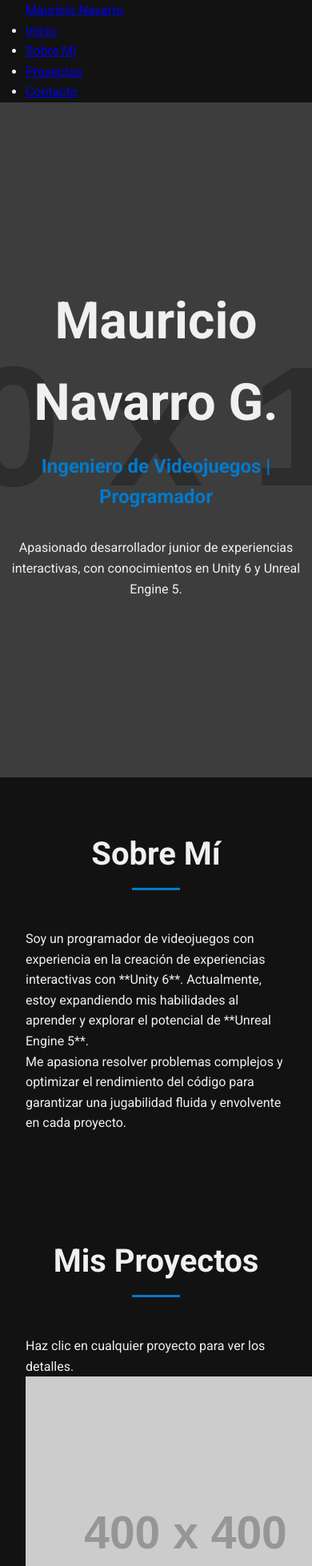
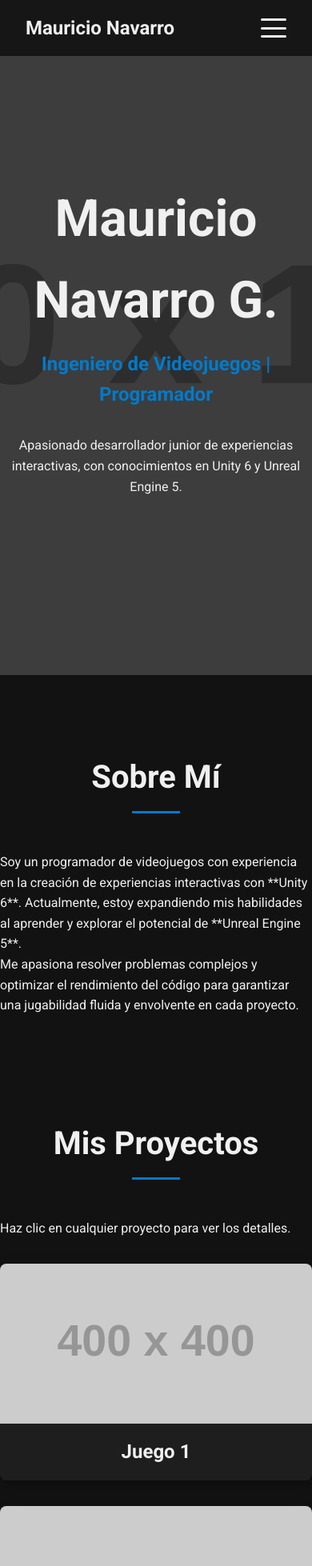
Before and after one commit to ELCHORE709/mi-portafolio, a plain HTML site: page index.html in a window 390 px wide. Shown: the top 1958 px of the page at 80% size. Drawn offline with Linux system fonts and the light colour scheme; placeholder pictures from the web are drawn by us.

Commit message:
Update style.css

```diff
--- a/style.css
+++ b/style.css
@@ -1,7 +1,7 @@
 :root {
     --bg-color: #121212;
     --text-color: #f0f0f0;
-    --accent-color: #007acc; /* Azul para enlaces y botones */
+    --accent-color: #007acc;
     --card-bg: #1e1e1e;
 }
 
@@ -19,13 +19,72 @@ body {
     scroll-behavior: smooth;
 }
 
-.container {
+/* Navbar */
+.navbar {
+    position: fixed;
+    top: 0;
+    left: 0;
+    width: 100%;
+    background: rgba(18, 18, 18, 0.9);
+    padding: 1rem 0;
+    z-index: 1000;
+    backdrop-filter: blur(5px);
+}
+
+.navbar .container {
+    display: flex;
+    justify-content: space-between;
+    align-items: center;
     max-width: 1100px;
     margin: auto;
-    overflow: hidden;
     padding: 0 2rem;
 }
 
+.logo {
+    color: var(--text-color);
+    text-decoration: none;
+    font-size: 1.5rem;
+    font-weight: bold;
+}
+
+.nav-links {
+    list-style: none;
+    display: flex;
+}
+
+.nav-links li {
+    margin-left: 1.5rem;
+}
+
+.nav-links a {
+    color: var(--text-color);
+    text-decoration: none;
+    transition: color 0.3s ease;
+}
+
+.nav-links a:hover {
+    color: var(--accent-color);
+}
+
+.menu-toggle {
+    display: none;
+    cursor: pointer;
+    flex-direction: column;
+    justify-content: space-around;
+    width: 2rem;
+    height: 2rem;
+}
+
+.menu-toggle .bar {
+    display: block;
+    width: 100%;
+    height: 3px;
+    background: var(--text-color);
+    border-radius: 10px;
+    transition: all 0.3s ease-in-out;
+}
+
+/* Hero Section */
 .hero {
     display: flex;
     justify-content: center;
@@ -61,20 +120,9 @@ body {
     margin-bottom: 2rem;
 }
 
-.social-links a {
-    color: var(--text-color);
-    margin: 0 1rem;
-    text-decoration: none;
-    font-size: 1.2rem;
-    transition: color 0.3s ease;
-}
-
-.social-links a:hover {
-    color: var(--accent-color);
-}
-
+/* General Sections */
 .section {
-    padding: 4rem 0;
+    padding: 6rem 0 2rem;
 }
 
 .section h2 {
@@ -93,12 +141,52 @@ body {
     margin: 10px auto 0;
 }
 
+/* Projects Grid */
+.projects-grid {
+    display: grid;
+    grid-template-columns: repeat(auto-fit, minmax(300px, 1fr));
+    gap: 2rem;
+    margin-top: 2rem;
+}
+
+.project-card-grid {
+    background: var(--card-bg);
+    border-radius: 8px;
+    overflow: hidden;
+    text-decoration: none;
+    color: var(--text-color);
+    transition: transform 0.3s ease, box-shadow 0.3s ease;
+    box-shadow: 0 5px 15px rgba(0, 0, 0, 0.3);
+}
+
+.project-card-grid:hover {
+    transform: translateY(-10px);
+    box-shadow: 0 10px 20px rgba(0, 0, 0, 0.5);
+}
+
+.project-card-grid img {
+    width: 100%;
+    height: 200px;
+    object-fit: cover;
+    display: block;
+}
+
+.project-card-grid h3 {
+    text-align: center;
+    font-size: 1.5rem;
+    padding: 1rem;
+}
+
+/* Project Details Section */
+.project-detail-section {
+    padding-top: 4rem; /* Adjusted for fixed navbar */
+}
+
 .project-card {
     background: var(--card-bg);
     padding: 2rem;
     margin-bottom: 2rem;
     border-radius: 8px;
-    box-shadow: 0 5px 15px rgba(0, 0, 0, 0.3);
 }
 
 .project-images {
@@ -143,3 +231,39 @@ body {
     padding: 1.5rem 0;
     border-top: 1px solid #333;
 }
+
+.social-links a {
+    color: var(--text-color);
+    margin: 0 1rem;
+    text-decoration: none;
+    font-size: 1.2rem;
+    transition: color 0.3s ease;
+}
+
+.social-links a:hover {
+    color: var(--accent-color);
+}
+
+/* Mobile Responsiveness */
+@media(max-width: 768px) {
+    .nav-links {
+        flex-direction: column;
+        width: 100%;
+        position: absolute;
+        top: 100%;
+        left: 0;
+        background: rgba(18, 18, 18, 0.95);
+        display: none;
+        padding: 1rem 0;
+    }
+    .nav-links.active {
+        display: flex;
+    }
+    .nav-links li {
+        margin: 0.5rem 0;
+        text-align: center;
+    }
+    .menu-toggle {
+        display: flex;
+    }
+}
```
